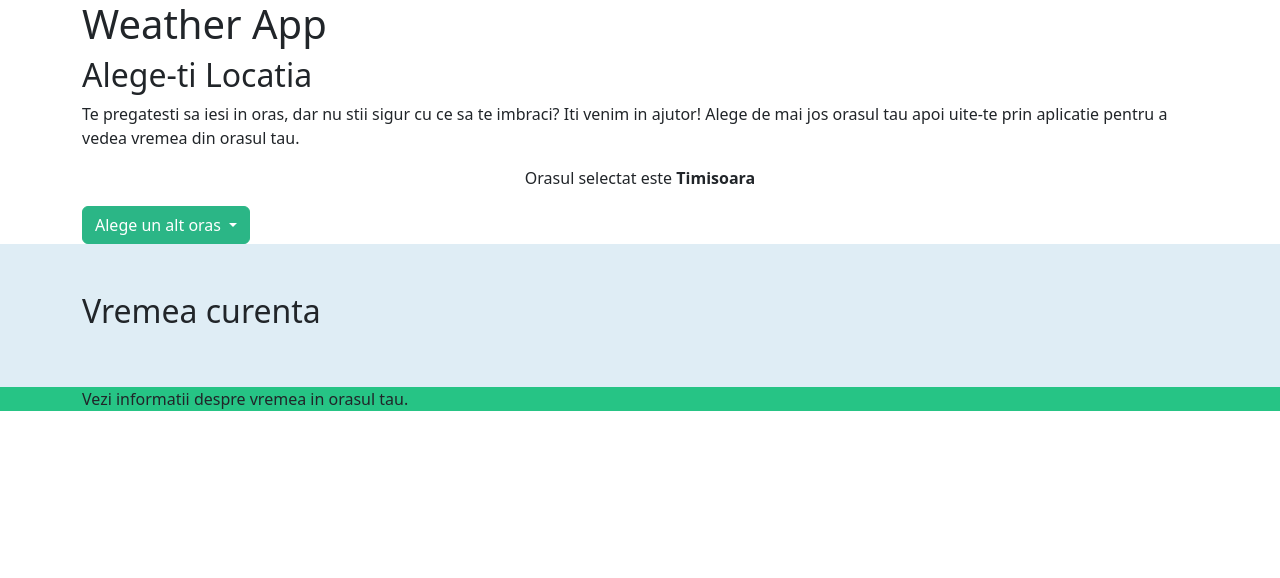
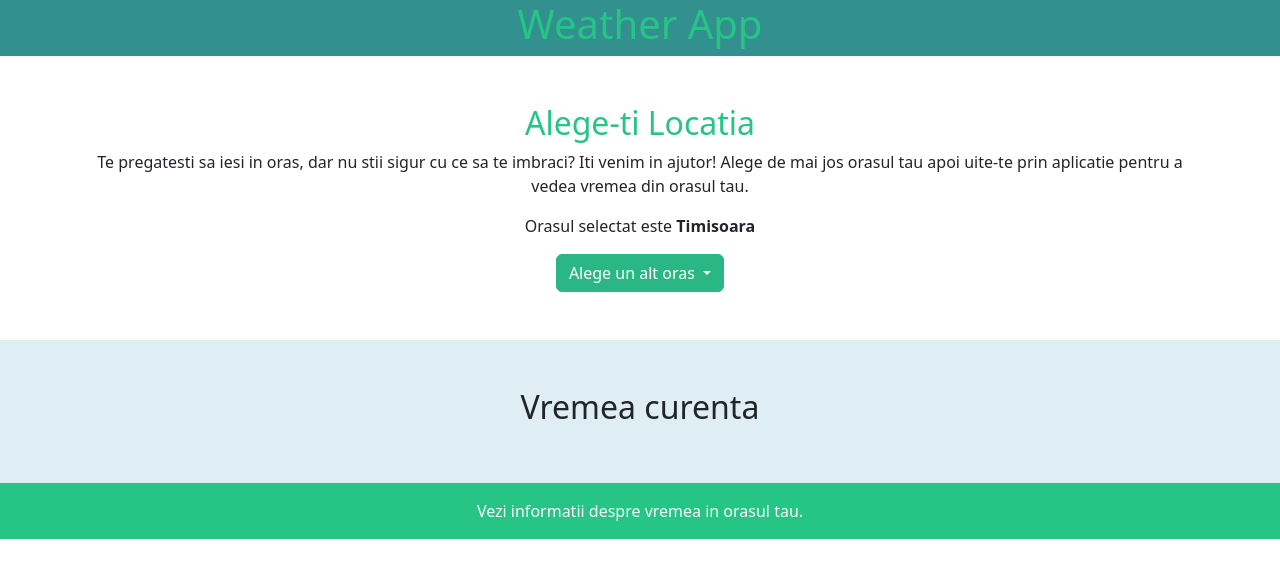
Before and after one commit to AndreeaSamoila/Weather-App, a plain HTML site: page index.html in a window 1280 px wide. Drawn offline with nearby package versions, Linux system fonts and the light colour scheme.

Commit message:
added classes

```diff
--- a/index.html
+++ b/index.html
@@ -15,20 +15,20 @@
     <link href="index.css" rel="stylesheet" />
 </head>
 <body>
-<header>
+<header class="bg-primary d-flex justify-content-center align-items-center ">
     <div class="container">
-        <h1>Weather App</h1>
+        <h1 class="text-primary text-center">Weather App</h1>
     </div>
 </header>
 <main>
-    <section class="choose-location">
+    <section class="choose-location py-5">
         <div class="container">
-            <h2>Alege-ti Locatia</h2>
-            <p>  Te pregatesti sa iesi in oras, dar nu stii sigur cu ce sa te
+            <h2 class="text-primary text-center">Alege-ti Locatia</h2>
+            <p class="text-center">  Te pregatesti sa iesi in oras, dar nu stii sigur cu ce sa te
                 imbraci? Iti venim in ajutor! Alege de mai jos orasul tau apoi
                 uite-te prin aplicatie pentru a vedea vremea din orasul tau.</p>
             <p class="text-center">Orasul selectat este <strong>Timisoara</strong></p>
-            <div class="dropdown">
+            <div class="dropdown d-flex justify-content-center ">
                 <button class="btn btn-secondary dropdown-toggle"
                         type="button"
                         data-bs-toggle="dropdown"
@@ -49,14 +49,14 @@
     </section>
     <section class="py-5 bg-secondary">
         <div class="container">
-            <h2>Vremea curenta</h2>
-            <div class="current-weather"></div>
+            <h2 class="text-center">Vremea curenta</h2>
+            <div class="current-weather d-flex justify-content-center"></div>
         </div>
     </section>
 </main>
 <footer class="bg-dark">
     <div class="container">
-        <p>
+        <p class="text-light text-center m-0 py-3">
             Vezi informatii despre vremea in orasul tau.
         </p>
     </div>
```
Also changed, not shown: 1 other file.
